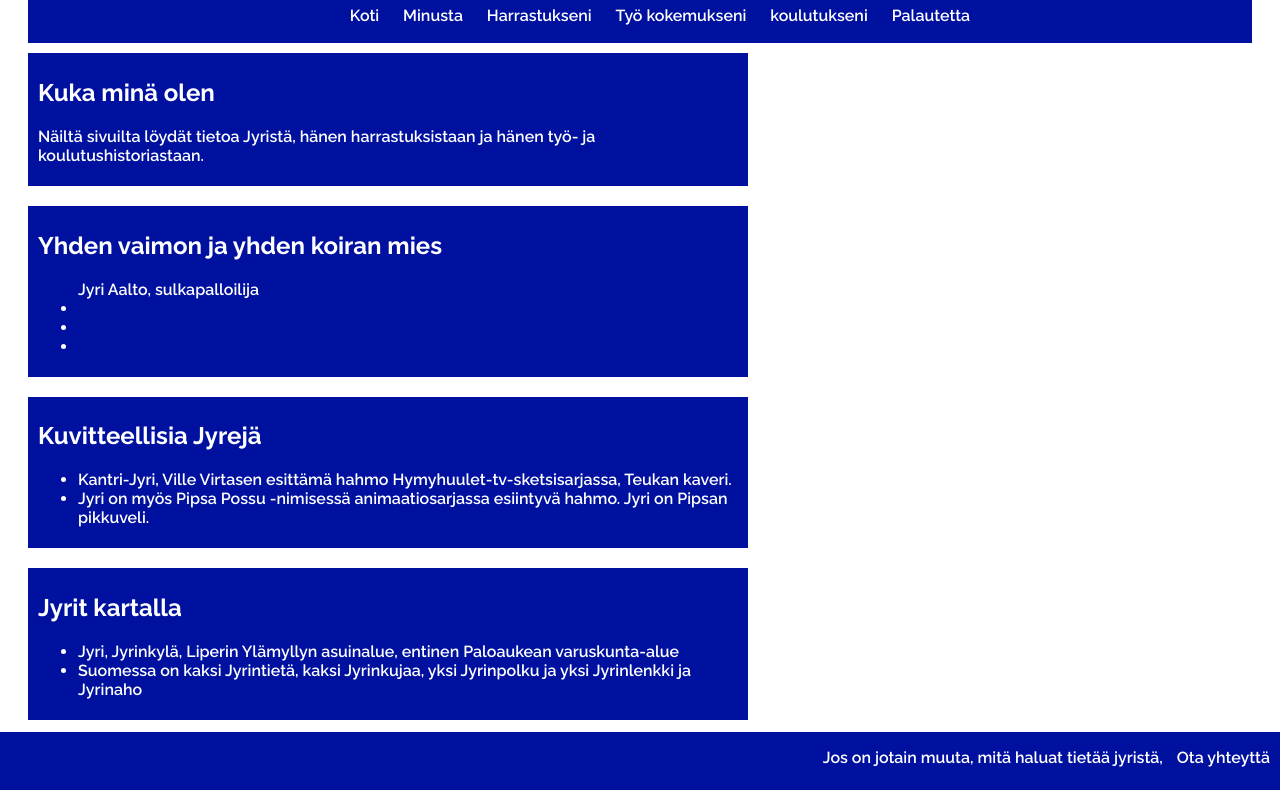
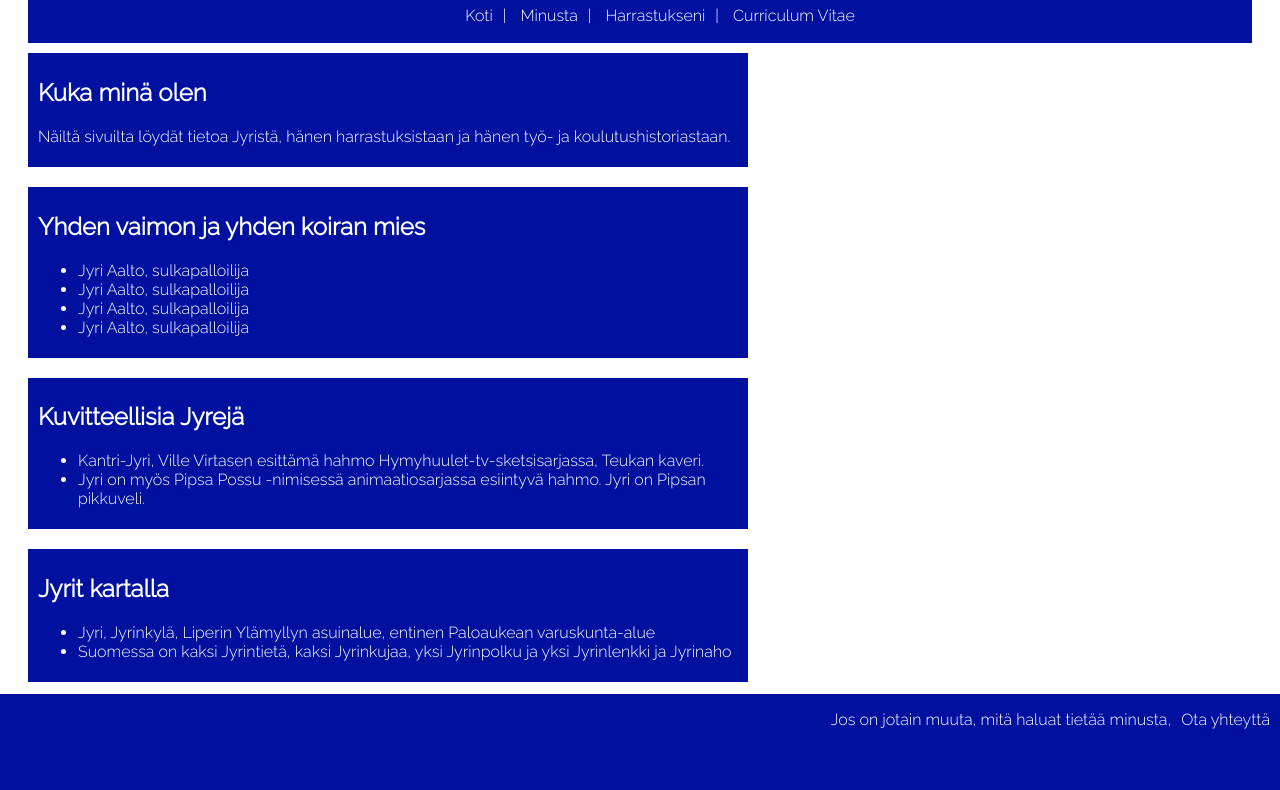
Before and after one commit to inkkuu/nettisivu, a plain HTML site: page minusta.html in a window 1280 px wide. Shown: the part 94-884 px from the top of the page. Drawn offline with Linux system fonts and the light colour scheme.

Commit message:
minusta.html

```diff
--- a/minusta.html
+++ b/minusta.html
@@ -6,20 +6,18 @@
     <link rel="stylesheet" href="style.css">
     <link rel="preconnect" href="https://fonts.googleapis.com">
     <link rel="preconnect" href="https://fonts.gstatic.com" crossorigin>
-    <link href="https://fonts.googleapis.com/css2?family=Raleway:wght@600;700;800&display=swap" rel="stylesheet">
+    <link href="https://fonts.googleapis.com/css2?family=Raleway:wght@300&display=swap" rel="stylesheet">
+    <title>Minusta</title>
 </head>
-
 <body>
 <header>
     <h1>Minusta</h1>
     <nav>
         <ul>
-            <li><a href="index.html">Koti</a></li>
-            <li><a href="minusta.html">Minusta</a></li>
-            <li><a href="harrastus.html">Harrastukseni</a></li>
-            <li><a href="cv.html">Työ kokemukseni</a></li>
-            <li><a href="koulu.html">koulutukseni</a></li>
-            <li><a href="palaute.html">Palautetta</a></li>
+          <li><a href="index.html">Koti</a>|</li>
+          <li><a href="minusta.html">Minusta</a>|</li>
+          <li><a href="harrastus.html">Harrastukseni</a>|</li>
+          <li><a href="cv.html">Curriculum Vitae</a></li>
         </ul>
     </nav>
 </header>
@@ -30,10 +28,11 @@
         </article>
         <article>
             <h2>Yhden vaimon ja yhden koiran mies</h2>
-            <ul>Jyri Aalto, sulkapalloilija
-                <li></li>
-                <li></li>
-                <li></li>
+            <ul>
+              <li>Jyri Aalto, sulkapalloilija</li>
+              <li>Jyri Aalto, sulkapalloilija</li>
+              <li>Jyri Aalto, sulkapalloilija</li>
+              <li>Jyri Aalto, sulkapalloilija</li>
             </ul>
     </article>
     <article>
@@ -45,12 +44,14 @@
     </article>
     <article>
         <h2>Jyrit kartalla</h2>
-            <ul><li>Jyri, Jyrinkylä, Liperin Ylämyllyn asuinalue, entinen Paloaukean varuskunta-alue</li>
-            <li>Suomessa on kaksi Jyrintietä, kaksi Jyrinkujaa, yksi Jyrinpolku ja yksi Jyrinlenkki ja Jyrinaho</li></ul>
-        </p></article>
+          <ul>
+            <li>Jyri, Jyrinkylä, Liperin Ylämyllyn asuinalue, entinen Paloaukean varuskunta-alue</li>
+            <li>Suomessa on kaksi Jyrintietä, kaksi Jyrinkujaa, yksi Jyrinpolku ja yksi Jyrinlenkki ja Jyrinaho</li>
+          </ul>
+    </article>
     </section>
     <footer>
-        <p>Jos on jotain muuta, mitä haluat tietää jyristä, <a href="mailto:jyri.lindroos@keuda.fi">Ota yhteyttä</a></p>
+        <p>Jos on jotain muuta, mitä haluat tietää minusta,<a href="mailto:jyri.lindroos@keuda.fi">Ota yhteyttä</a></p>
     </footer>
 </body>
 </html>
```
